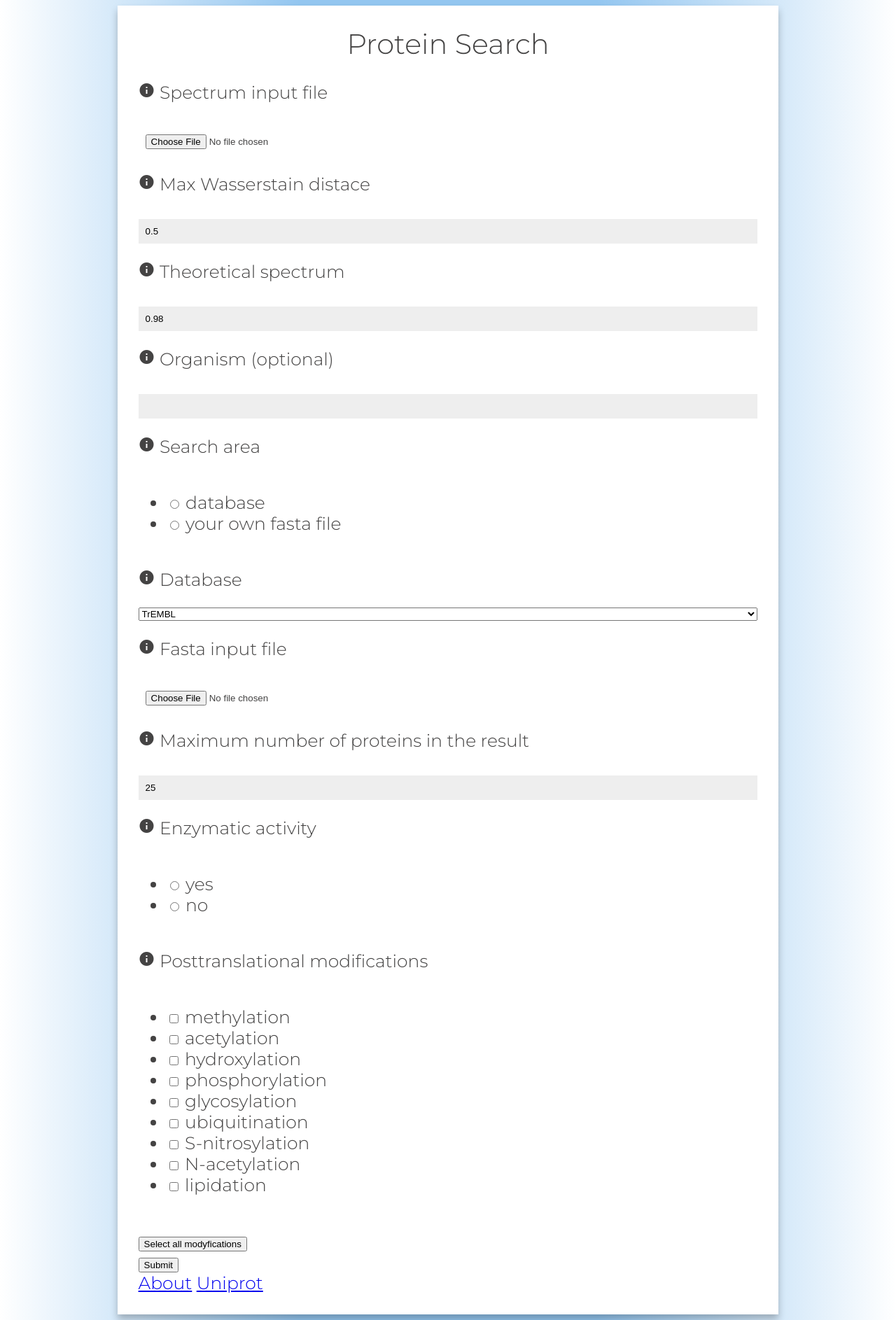
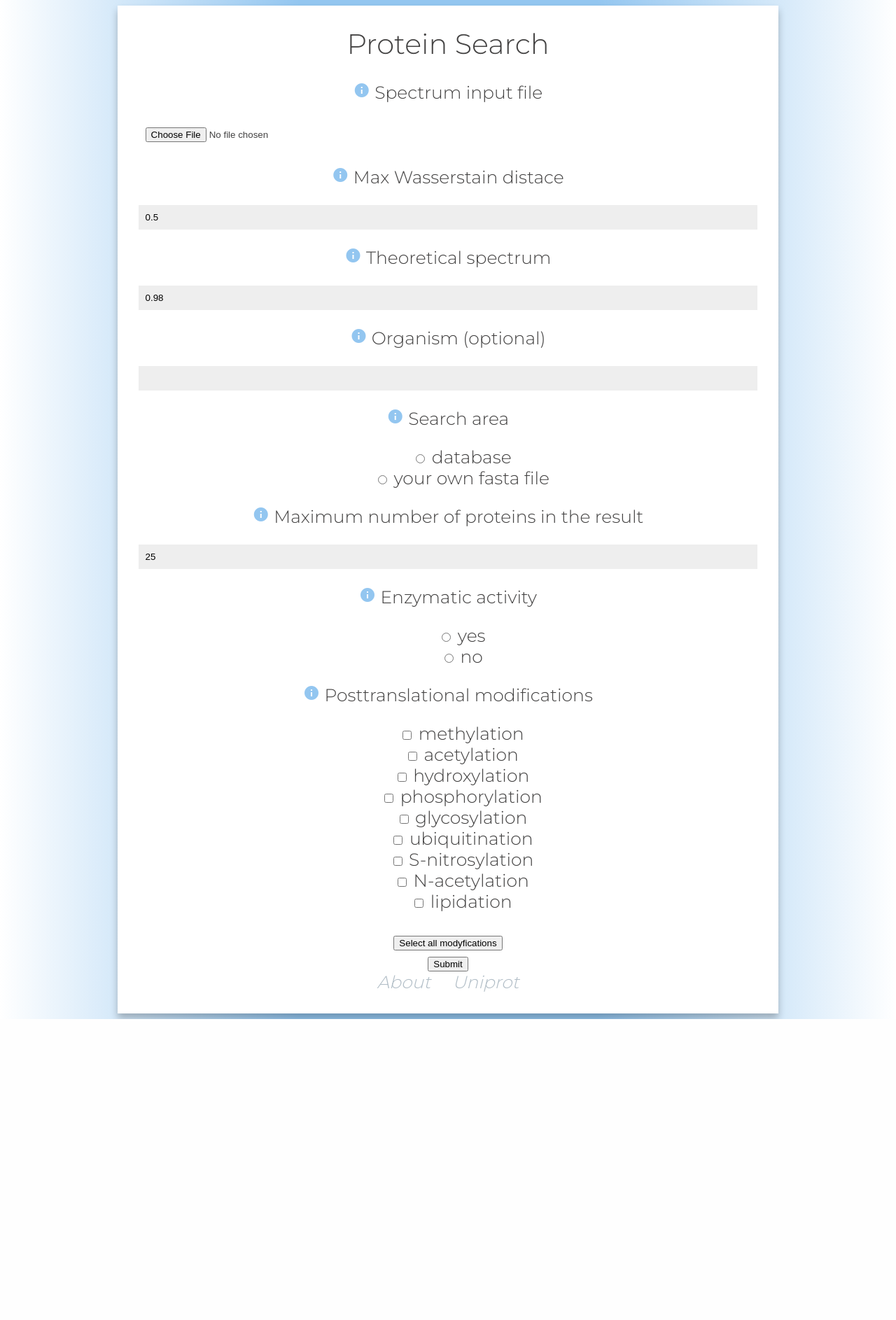
Before and after one commit to LicencjatBioinf/Interface, a Django app: page / in a window 1280 px wide. Shown: the whole page at 70% size. After the commit the page ends 1456 px from the top, so only its background shows below. Run offline with Django 3.2, Linux system fonts and the light colour scheme.

Commit message:
Add files via upload

```diff
--- /dev/null
+++ b/uniprotsearch/static/uniprotsearch/script.js
@@ -0,0 +1,13 @@
+function myFunction() {
+    var a = document.activeElement;// activeElement
+    var d = document.getElementsByClassName("database-div")[0];
+    var f = document.getElementsByClassName("fasta_input_file-div")[0];
+    if (a.value == 1) {
+        d.style.display = "block";
+        f.style.display = "none";
+    }
+    if (a.value == 2) {
+        d.style.display = "none";
+        f.style.display = "block";
+    }
+}
--- a/uniprotsearch/static/uniprotsearch/style.css
+++ b/uniprotsearch/static/uniprotsearch/style.css
@@ -1,4 +1,3 @@
-/* @import url('https://fonts.googleapis.com/css2?family=Amatic+SC:wght@400;700&display=swap'); */
 @import url('https://fonts.googleapis.com/css2?family=Montserrat:wght@300&display=swap');
 
 body {
@@ -6,16 +5,13 @@ body {
     align-items: center;
     justify-content: center;
     padding: 0px;
-    /* font-family: 'Amatic SC', cursive;
-    letter-spacing: 2px; */
     font-family: 'Montserrat', sans-serif;
     font-size: 25px;
-    /* font-weight: 900; */
     color: rgb(68, 67, 67);
     background-image: linear-gradient(to left, white, rgb(147, 198, 240), rgb(147, 198, 240), white);
 }
 
-.title {
+.title, .intro {
     font-size: 40px;
     text-align: center;
 }
@@ -26,34 +22,33 @@ body {
     box-sizing: border-box;
 }
 
-
 .child-box {
     background-color: white;
     padding: 30px;
     box-shadow: 0 7px 10px rgba(0,0,0,.25);
     width: 70%;
+    text-align: center;
 }
 
 p {
     display: grid;
 }
 
-    p label {
-        margin: 0;
-        padding: 0;
-    }
-
-    p input {
+    p input, select {
         border: none;
         background: #eeeeee;
         outline: none;
-        margin-top: 10px;
         padding: 10px;
     }
 
-        p input[type="file"] {
-            background: none;
-        }
+    p input[type="file"] {
+        background: none;
+    }
+
+ul
+{
+    list-style-type: none;
+}
 
 /*Table*/
 table {
@@ -61,15 +56,47 @@ table {
     counter-reset: row-num;
 }
 
-    table tr {
-        counter-increment: row-num;
-    }
-
-        table tr td:first-child::before {
-            content: counter(row-num) ". ";
-        }
-
 td, th {
     border: 1px solid #ddd;
     padding: 8px;
 }
+
+/* Icon */
+#btnInfo {
+    color: rgb(147, 198, 240);
+}
+
+footer{
+    text-align:center;
+    font-style: italic;
+    color: rgb(182, 221, 255);
+    word-spacing:25px;
+}
+/* Ukrywanie elementow */
+.enzymatic_activity-div p, .posttranslational_modifications-div p, .search_area-div p{
+    display:none;
+}
+
+.database-div, .fasta_input_file-div{
+    display: none;
+}
+
+/* Link do UniProt */
+a {
+    color: rgb(178, 190, 199);
+}
+a:link {
+    text-decoration: none;
+  }
+
+  a:visited {
+    text-decoration: none;
+  }
+
+  a:hover {
+    text-decoration: underline;
+  }
+
+  a:active {
+    text-decoration: underline;
+  }
```
